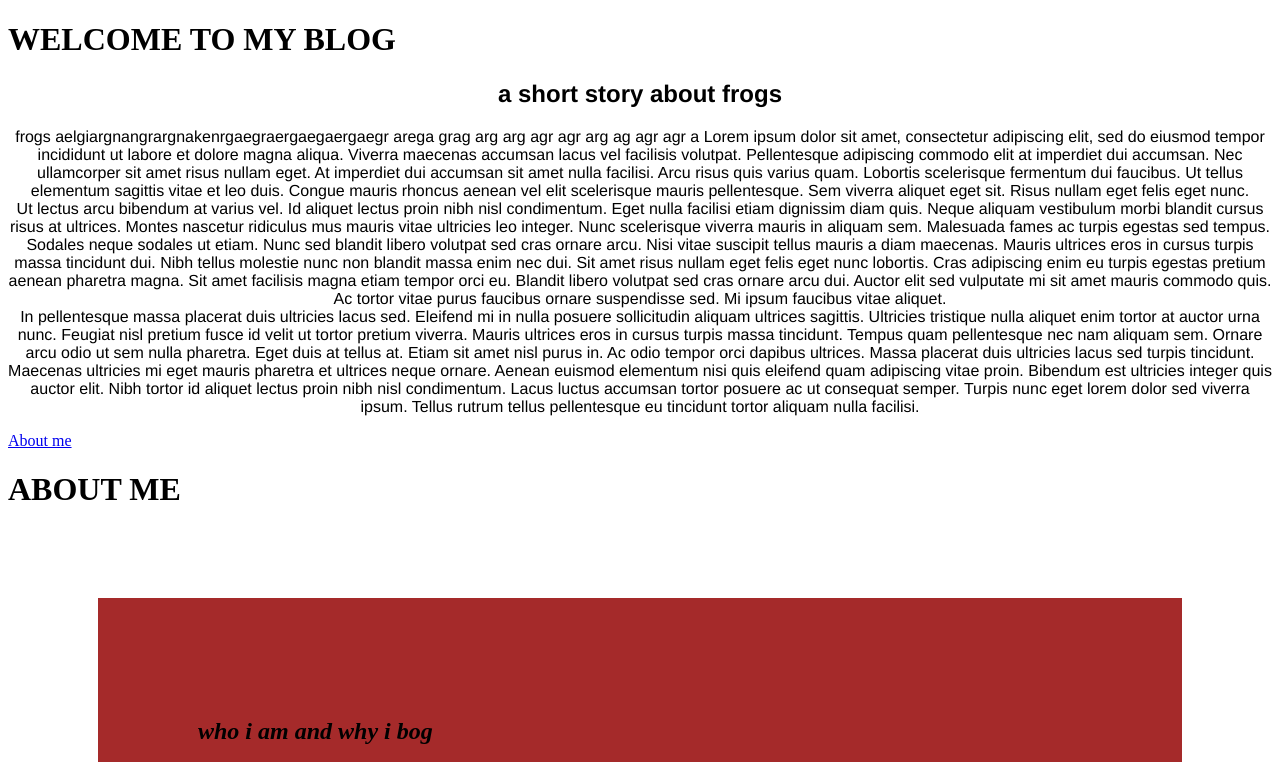
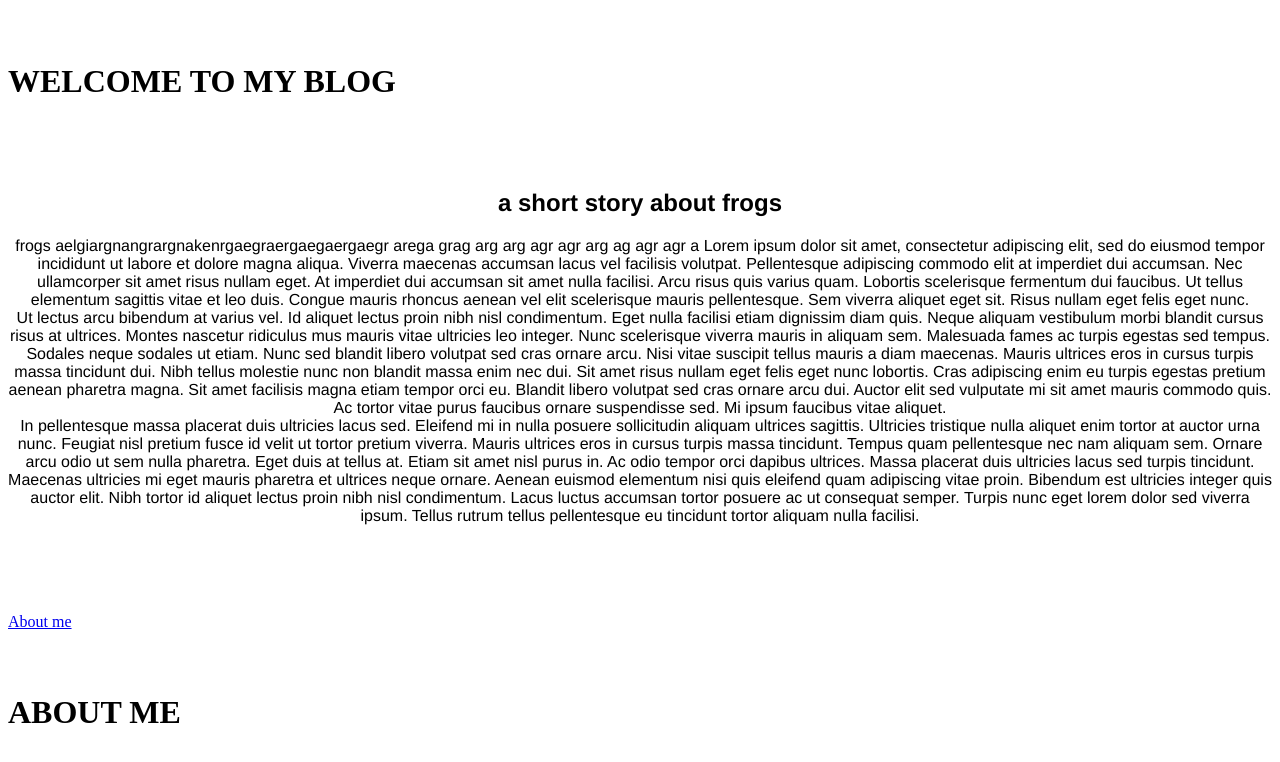
Before and after one commit to isaacgarnand/blogsite, a plain HTML site: page index.html in a window 1280 px wide. Shown: the top 762 px of the page. Drawn offline with Linux system fonts and the light colour scheme.

Commit message:
added margin top & bot boxing elements

```diff
--- a/css/styles.css
+++ b/css/styles.css
@@ -1,6 +1,8 @@
 .main {
   font-family: Helvetica;
   text-align: center;
+  margin-top: 7%;
+  margin-bottom: 7%
 }
 
 .aboutMe {
@@ -9,3 +11,7 @@
   padding: 100px;
   background-color: brown;
 }
+
+h1 {
+  margin-top: 5%;
+}
```
